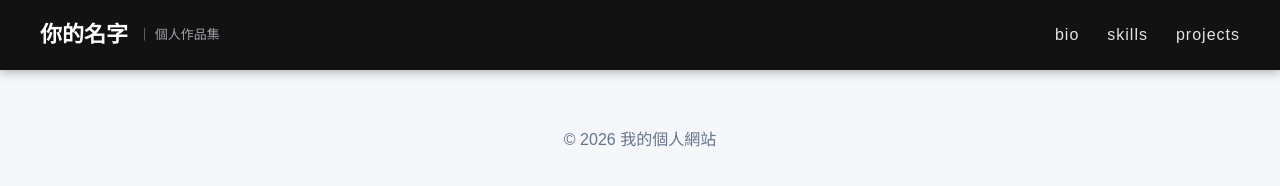
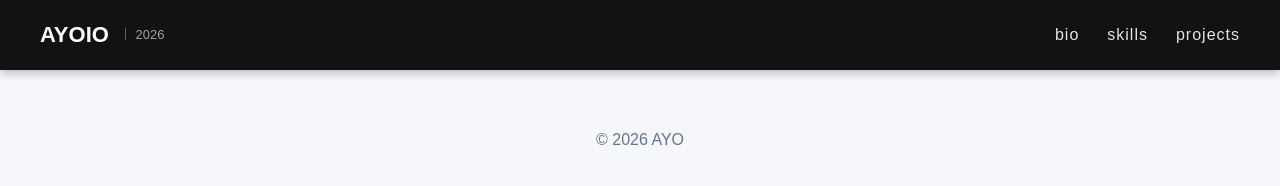
Before and after one commit to CZYIO/AYO_IO, a plain HTML site: page index.html in a window 1280 px wide. Drawn offline with Linux system fonts and the light colour scheme.

Commit message:
Update index.html

```diff
--- a/index.html
+++ b/index.html
@@ -3,7 +3,7 @@
 <head>
   <meta charset="UTF-8">
   <meta name="viewport" content="width=device-width, initial-scale=1.0">
-  <title>我的個人網站</title>
+  <title>AYOIO</title>
   <style>
     * {
       box-sizing: border-box;
@@ -155,7 +155,7 @@
   <!-- 置頂黑底白字導覽列 -->
   <header class="top-bar">
     <a href="#" class="brand">
-      你的名字 <span class="brand-sub">｜ 個人作品集</span>
+      AYOIO <span class="brand-sub">｜ 2026</span>
     </a>
     <nav class="nav-menu">
       <a href="#bio">bio</a>
@@ -169,7 +169,7 @@
   </main>
 
   <footer>
-    © 2026 我的個人網站
+    © 2026 AYO
   </footer>
 
 </body>
```
